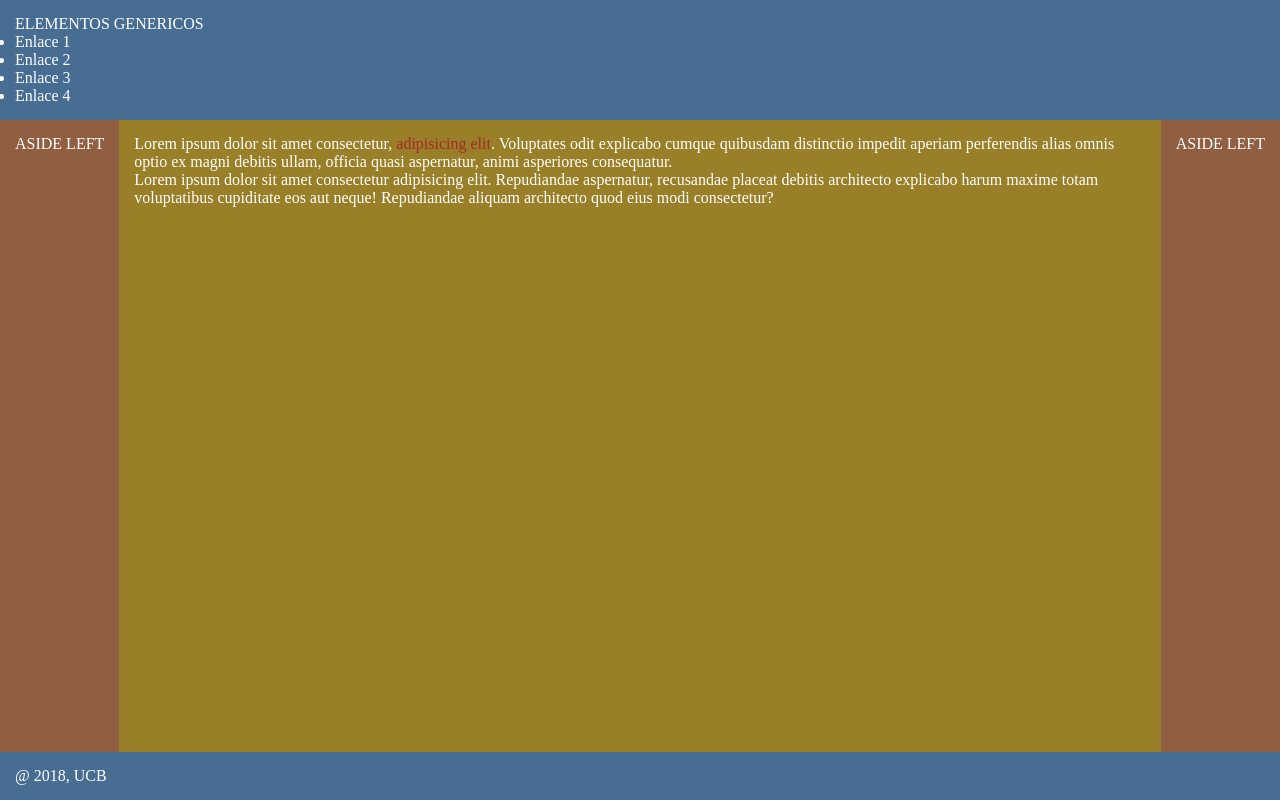
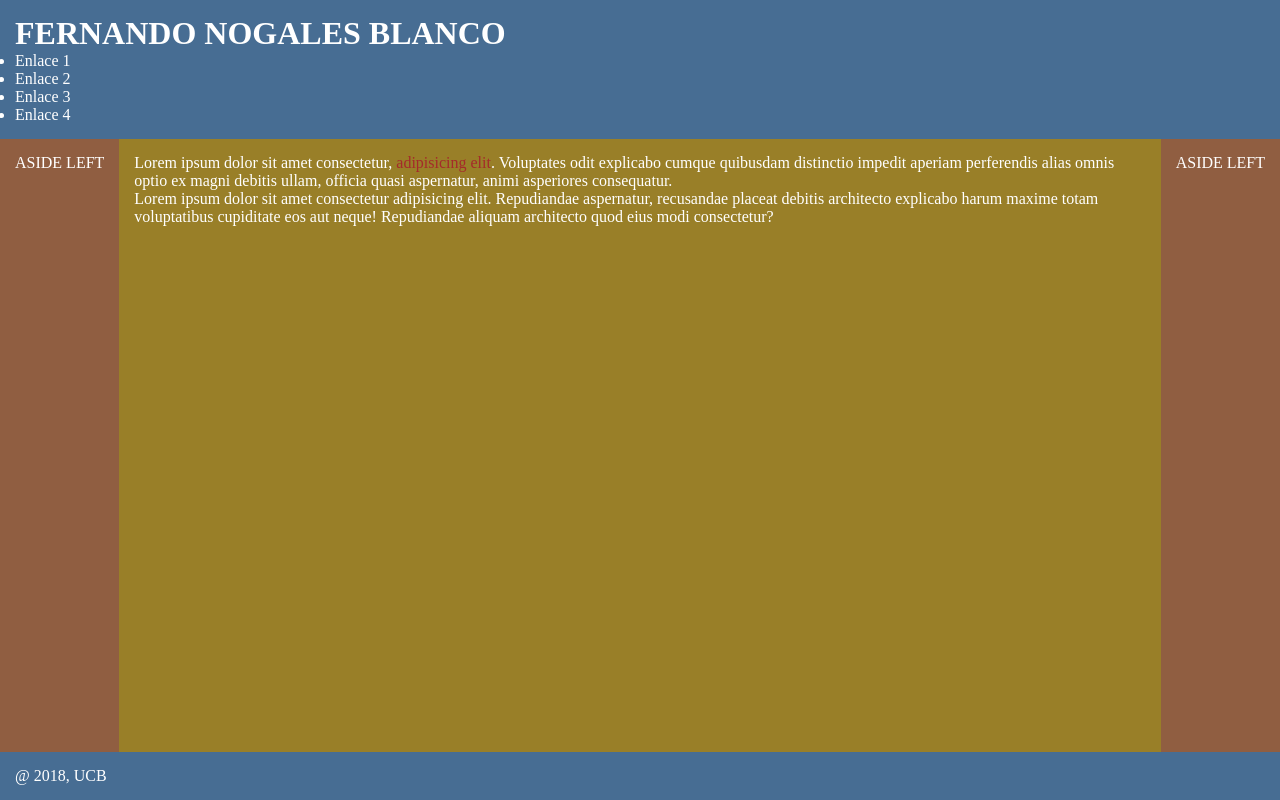
Before and after one commit to FernandoNB06/Pagina-Tec-Web-2, a plain HTML site: page index.html in a window 1280 px wide. Drawn offline with Linux system fonts and the light colour scheme.

Commit message:
Nombre en Header

```diff
--- a/index.html
+++ b/index.html
@@ -12,7 +12,7 @@
     <p>Lorem, ipsum dolor sit amet <span style="color: tomato;">consectetur</span>  adipisicing elit. Nobis id impedit cum, ratione omnis quis. Eius repellat est sapiente similique unde voluptatibus totam quidem? Fugit sunt ipsam adipisci hic ratione!</p>
 -->
     <div id="header">
-        ELEMENTOS GENERICOS
+        <h1>FERNANDO NOGALES BLANCO</h1>
         <div id="nav">
             <ul>
                 <li>Enlace 1</li>
```
